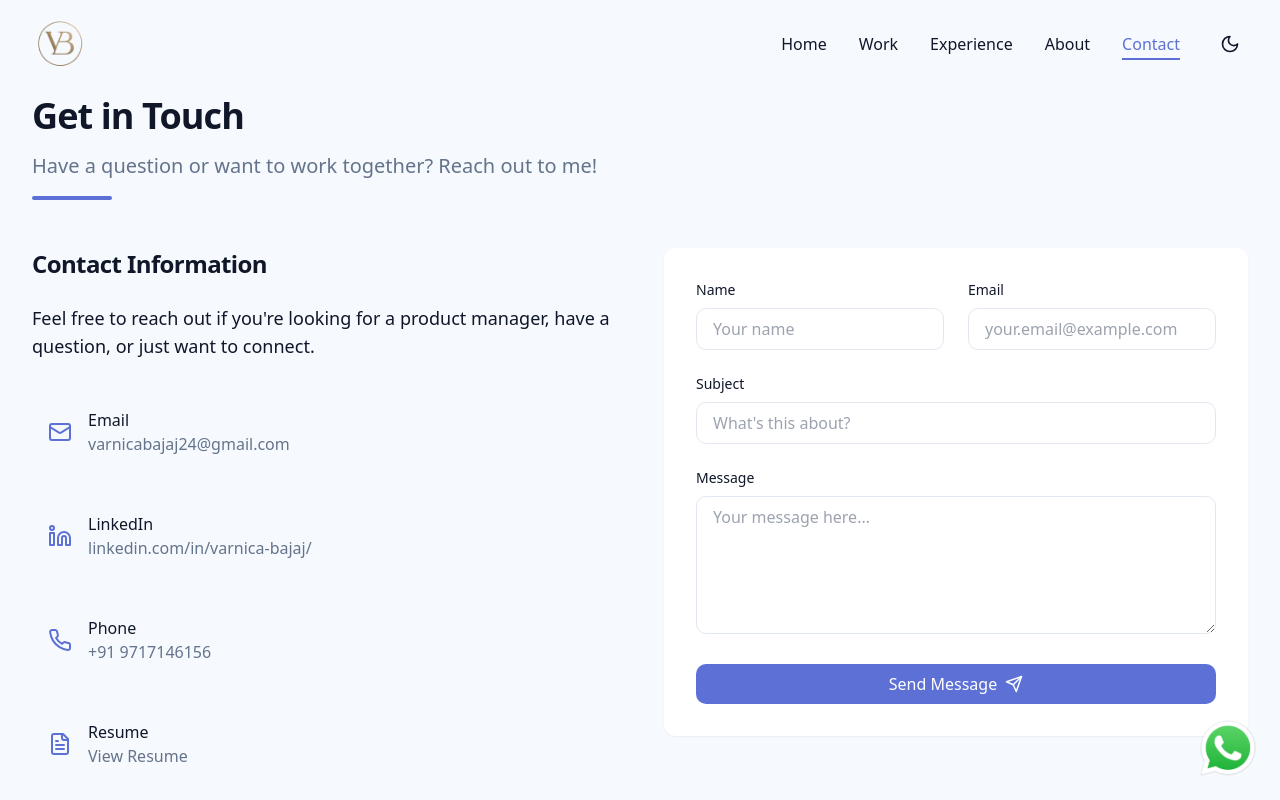
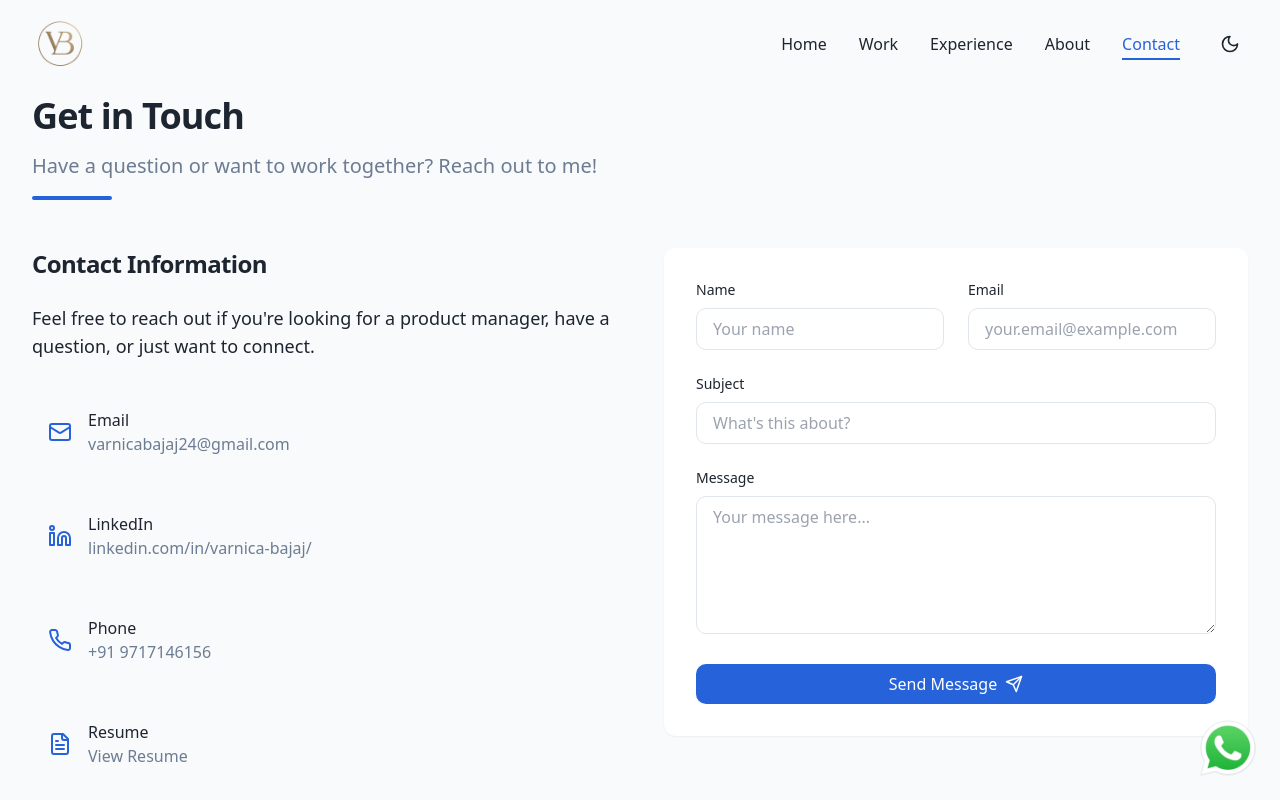
Before and after one commit to VarnicaBajaj/my-portfolio, a React (Vite) app: page /contact in a window 1280 px wide. Shown: the top 800 px of the page. Built offline with nearby package versions, Linux system fonts and the light colour scheme.

Commit message:
Updated index.css

```diff
--- a/src/index.css
+++ b/src/index.css
@@ -4,65 +4,65 @@
 
 @layer base {
   :root {
-    --background: 220 70% 98%;
-    --foreground: 222 47% 11%;
+    --background: 210 20% 98%;
+    --foreground: 215 25% 15%;
 
     --card: 0 0% 100%;
-    --card-foreground: 222 47% 11%;
+    --card-foreground: 215 25% 15%;
 
     --popover: 0 0% 100%;
-    --popover-foreground: 222 47% 11%;
+    --popover-foreground: 215 25% 15%;
 
-    --primary: 222 47% 11%;
+    --primary: 215 25% 15%;
     --primary-foreground: 210 40% 98%;
 
-    --secondary: 210 40% 96.1%;
-    --secondary-foreground: 222 47% 11%;
+    --secondary: 210 15% 95%;
+    --secondary-foreground: 215 25% 15%;
 
-    --muted: 210 40% 96.1%;
-    --muted-foreground: 215.4 16.3% 46.9%;
+    --muted: 210 15% 95%;
+    --muted-foreground: 215 15% 50%;
 
-    --accent: 230 60% 60%;
+    --accent: 220 70% 50%;
     --accent-foreground: 210 40% 98%;
 
     --destructive: 0 84.2% 60.2%;
     --destructive-foreground: 210 40% 98%;
 
-    --border: 214.3 31.8% 91.4%;
-    --input: 214.3 31.8% 91.4%;
-    --ring: 222 47% 11%;
+    --border: 210 20% 90%;
+    --input: 210 20% 90%;
+    --ring: 220 70% 50%;
 
     --radius: 0.75rem;
   }
 
   .dark {
-    --background: 222 47% 11%;
+    --background: 215 25% 8%;
     --foreground: 210 40% 98%;
 
-    --card: 222 47% 11%;
+    --card: 215 25% 10%;
     --card-foreground: 210 40% 98%;
 
-    --popover: 222 47% 11%;
+    --popover: 215 25% 10%;
     --popover-foreground: 210 40% 98%;
 
     --primary: 210 40% 98%;
-    --primary-foreground: 222 47% 11%;
+    --primary-foreground: 215 25% 8%;
 
-    --secondary: 217.2 32.6% 17.5%;
+    --secondary: 215 25% 15%;
     --secondary-foreground: 210 40% 98%;
 
-    --muted: 217.2 32.6% 17.5%;
-    --muted-foreground: 215 20.2% 65.1%;
+    --muted: 215 25% 15%;
+    --muted-foreground: 215 15% 65%;
 
-    --accent: 230 60% 60%;
+    --accent: 220 70% 55%;
     --accent-foreground: 210 40% 98%;
 
     --destructive: 0 62.8% 30.6%;
     --destructive-foreground: 210 40% 98%;
 
-    --border: 217.2 32.6% 17.5%;
-    --input: 217.2 32.6% 17.5%;
-    --ring: 212.7 26.8% 83.9%;
+    --border: 215 25% 20%;
+    --input: 215 25% 20%;
+    --ring: 220 70% 55%;
   }
 }
 
@@ -74,7 +74,7 @@
   body {
     @apply bg-background text-foreground;
     font-feature-settings: "rlig" 1, "calt" 1;
-    background: linear-gradient(135deg, hsl(var(--background)) 0%, hsl(var(--secondary)) 100%);
+    background: linear-gradient(135deg, hsl(var(--background)) 0%, hsl(var(--secondary)/0.3) 100%);
   }
 
   h1, h2, h3, h4, h5, h6 {
@@ -108,11 +108,17 @@
     backdrop-filter: blur(10px);
   }
 
-  .gradient-border {
-    position: relative;
-    border: 1px solid transparent;
-    background: linear-gradient(var(--card), var(--card)) padding-box,
-                linear-gradient(135deg, hsl(var(--accent)) 0%, transparent 50%) border-box;
+  /* Professional card styling */
+  .professional-card {
+    background: linear-gradient(145deg, hsl(var(--card)) 0%, hsl(var(--secondary)/0.3) 100%);
+    border: 1px solid hsl(var(--border));
+    box-shadow: 0 4px 6px -1px rgb(0 0 0 / 0.05), 0 2px 4px -2px rgb(0 0 0 / 0.05);
+    transition: all 0.3s ease;
+  }
+
+  .professional-card:hover {
+    box-shadow: 0 10px 15px -3px rgb(0 0 0 / 0.1), 0 4px 6px -4px rgb(0 0 0 / 0.1);
+    transform: translateY(-2px);
   }
 
   .perspective-1000 {
```
